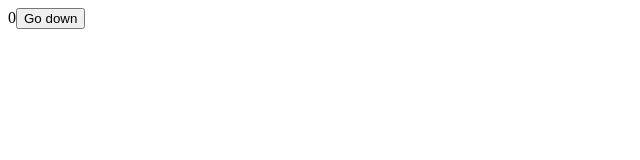
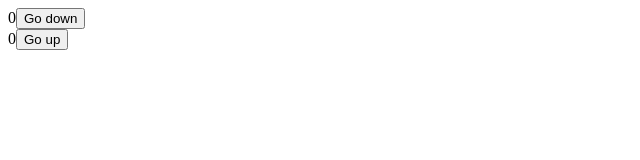
Before and after one commit to muxlisa-maxmudova/react.js.start, a React (Vite) app: page / in a window 1280 px wide. Shown: the top 160 px of the page, without its empty margins (0-640 px from the left). Built offline with nearby package versions, Linux system fonts and the light colour scheme.

Commit message:
UseState In Separate Files Two end

```diff
--- a/src/App.jsx
+++ b/src/App.jsx
@@ -1,13 +1,16 @@
 //import Greeting from "./ConditionalRendering/Greeting.jsx";
 import {useState} from "react";
 import UseStateInSeparateFiles from "./Hooks/UseStateInSeparateFiles.jsx";
+import UseStateInSeparateFilesTwo from "./Hooks/UseStateInSeparateFilesTwo.jsx";
 export const App = () => {
    const [number, setNumber] = useState(0)
+    const [state, setState] = useState(0)
 
 
     return (
         <main>
-           <UseStateInSeparateFiles number={number} setNumber={()=>setNumber(number-1)}/>
+            <UseStateInSeparateFiles number={number} setNumber={()=>setNumber(number-1)}/>
+            <UseStateInSeparateFilesTwo number={state} Increase={()=> setState(state+1)}/>
         </main>
     )
 }
--- a/src/Hooks/UseStateInSeparateFiles.jsx
+++ b/src/Hooks/UseStateInSeparateFiles.jsx
@@ -2,7 +2,7 @@ const UseStateInSeparateFiles = (props) => {
     return (
         <div>
             {props.number}
-            <button onClick={props.setNumber}>
+            <button onClick={props.setNumber} type="button">
                 Go down
             </button>
         </div>
--- /dev/null
+++ b/src/Hooks/UseStateInSeparateFilesTwo.jsx
@@ -0,0 +1,9 @@
+const UseStateInSeparateFilesTwo = (props) => {
+    return (
+        <div>
+            {props.number}
+            <button onClick={props.Increase} type={"button"}>Go up</button>
+        </div>
+    )
+}
+export default UseStateInSeparateFilesTwo
```
